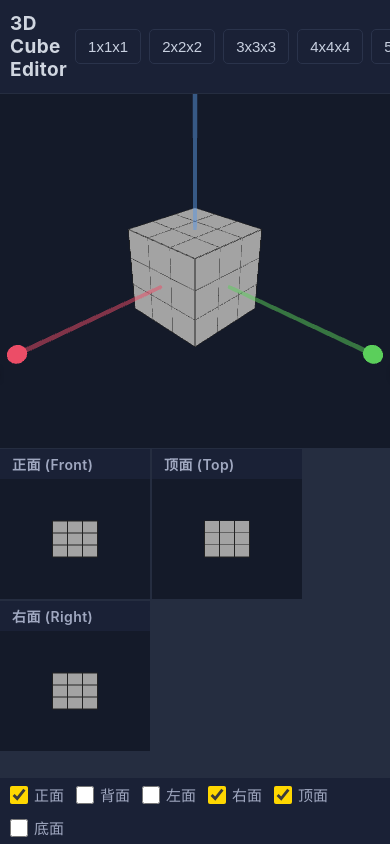
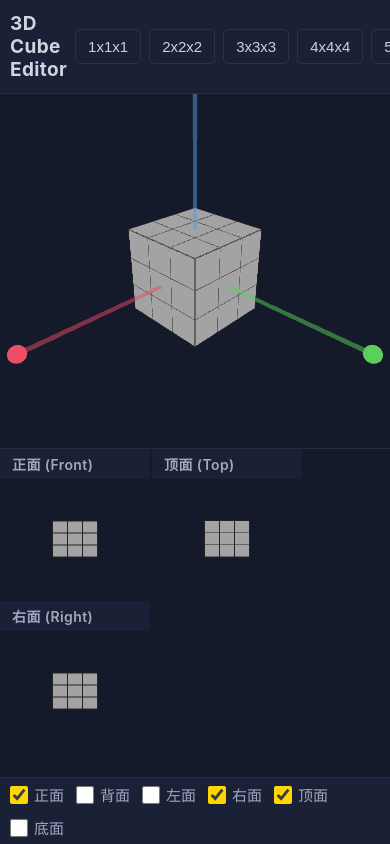
Before and after one commit to KuiH/cubes-3d-editor, a React (Vite) app: page / in a window 390 px wide. Built offline with nearby package versions, Linux system fonts and the light colour scheme.

Commit message:
修复正交视图区域右侧间隔
ortho-grid 背景色改为与卡片一致的 #141a29，消除间隙色差
卡片宽度 calc(50%-2px)→calc(50%-1px)，2个卡片+1个gap恰好填满宽度

```diff
--- a/src/App.css
+++ b/src/App.css
@@ -218,7 +218,7 @@
   flex-wrap: wrap;
   align-content: flex-start;
   gap: 2px;
-  background: #252d40;
+  background: #141a29;
   overflow: auto;
 }
 
@@ -226,7 +226,7 @@
   display: flex;
   flex-direction: column;
   background: #141a29;
-  width: min(280px, calc(50% - 2px));
+  width: min(280px, calc(50% - 1px));
   aspect-ratio: 1;
 }
 
@@ -319,7 +319,7 @@
   }
 
   .ortho-view-card {
-    width: min(150px, calc(50% - 2px));
+    width: min(150px, calc(50% - 1px));
   }
 
   .ortho-view-title {
```
